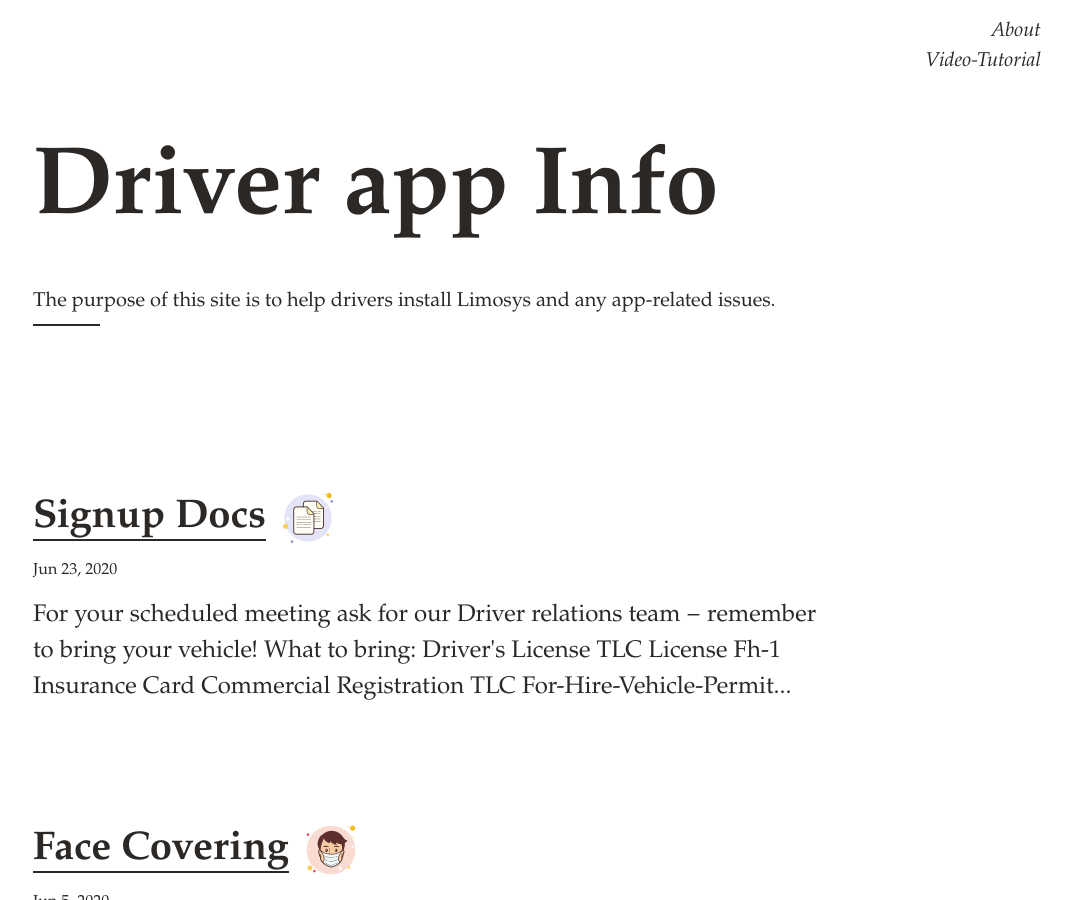
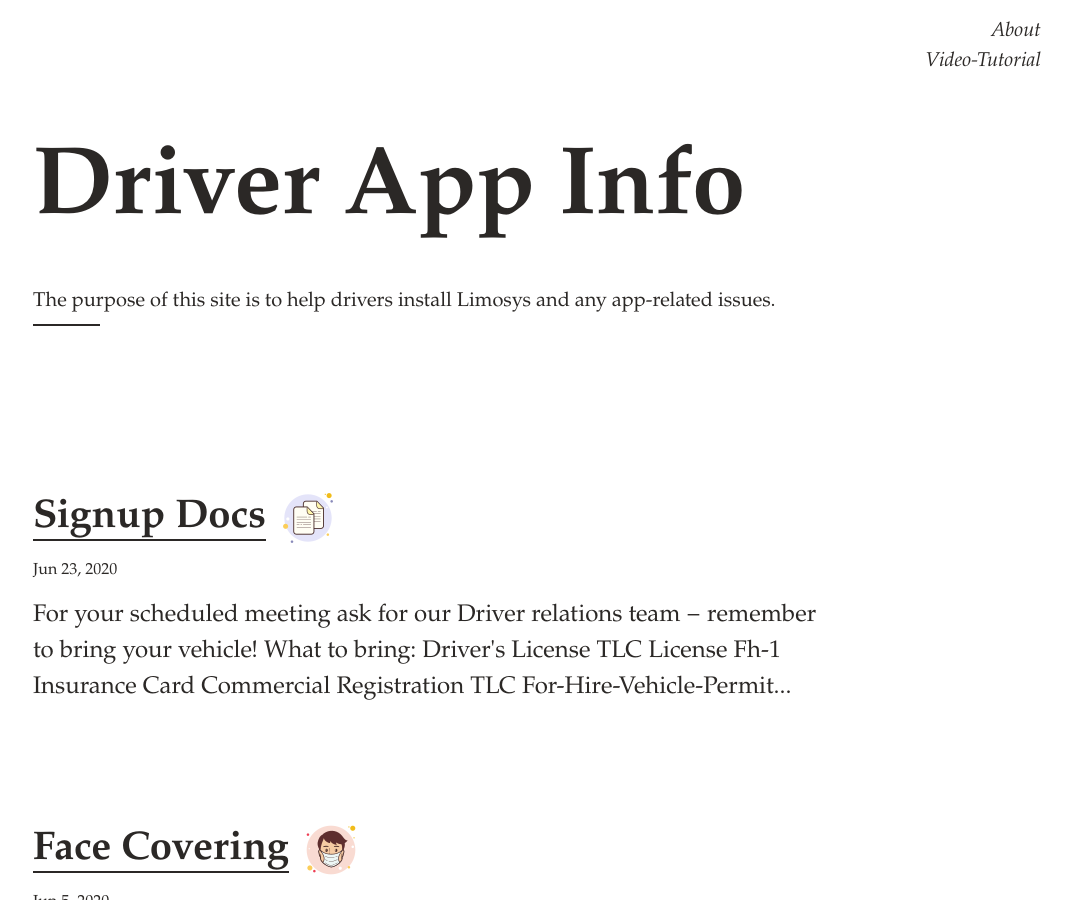
Before and after one commit to brd-blog/info-site, a Jekyll site: the page built from index.markdown, in a window 1280 px wide and 900 px high. Shown: the whole window, without its empty margins (207-1279 px from the left). Built offline with Jekyll 4.4.1, drawn with Linux system fonts in a browser that asks for light colours; comment, search, counter and statistics services are not loaded.

Commit message:
mod _conf.yml

```diff
--- a/_config.yml
+++ b/_config.yml
@@ -18,7 +18,7 @@
 # You can create any custom variable you would like, and they will be accessible
 # in the templates via {{ site.myvariable }}.
 
-title: Driver app Info
+title: Driver App Info
 email: your-email@example.com
 description: >- # this means to ignore newlines until "baseurl:"
   The purpose of this site is to help drivers install Limosys and any app-related issues.
```
